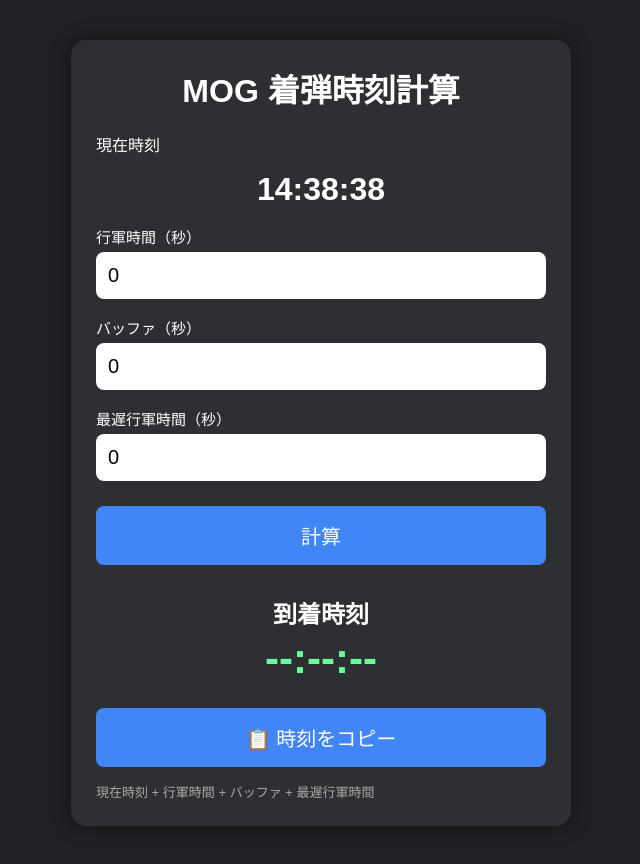
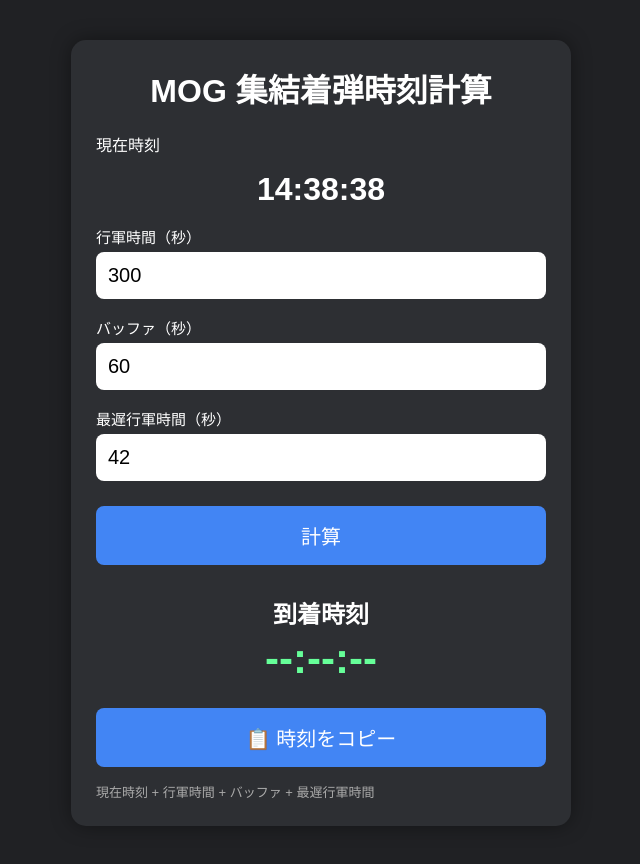
Before and after one commit to mog-alliance/timer, a plain HTML site: page index.html in a window 1280 px wide. Shown: the whole page, without its empty margins (319-959 px from the left). Drawn offline with Linux system fonts and the light colour scheme.

Commit message:
Update index.html

```diff
--- a/index.html
+++ b/index.html
@@ -3,7 +3,7 @@
 <head>
 <meta charset="UTF-8">
 <meta name="viewport" content="width=device-width, initial-scale=1.0">
-<title>MOG 着弾時刻計算</title>
+<title>MOG 集結着弾時刻計算</title>
 
 <style>
 body{
@@ -94,7 +94,7 @@ button:hover{
 
 <div class="container">
 
-<h1>MOG 着弾時刻計算</h1>
+<h1>MOG 集結着弾時刻計算</h1>
 
 <div>
 現在時刻
@@ -102,13 +102,13 @@ button:hover{
 </div>
 
 <label>行軍時間（秒）</label>
-<input id="march" type="number" value="0">
+<input id="march" type="number" value="300">
 
 <label>バッファ（秒）</label>
-<input id="buffer" type="number" value="0">
+<input id="buffer" type="number" value="60">
 
 <label>最遅行軍時間（秒）</label>
-<input id="latest" type="number" value="0">
+<input id="latest" type="number" value="42">
 
 <button onclick="calc()">計算</button>
 
```
